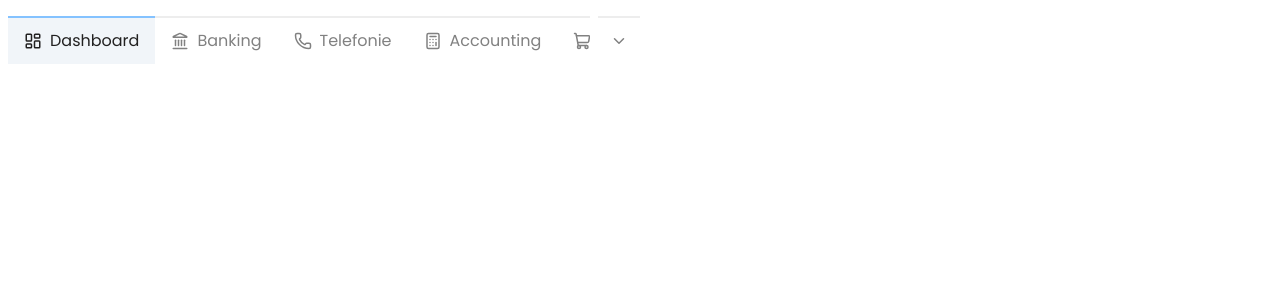
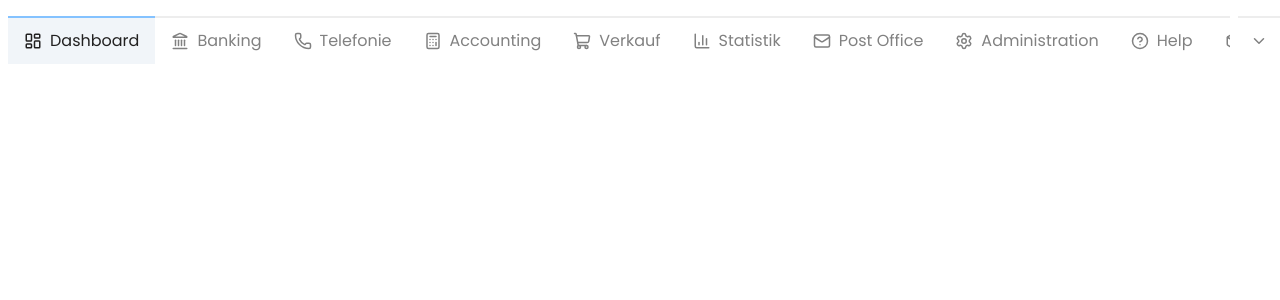
Before and after one commit to Qunitee/test-day-1, a Next.js app: page / in a window 1280 px wide. Shown: the top 300 px of the page. Built offline with nearby package versions, Linux system fonts and the light colour scheme.

Commit message:
refactored dnd components

```diff
--- a/app/page.tsx
+++ b/app/page.tsx
@@ -9,7 +9,7 @@ const TabBarClient = dynamic(
 
 export default function Home() {
   return (
-    <div className="py-2 w-full">
+    <div className="py-2 w-full flex item-center">
       <TabBarClient />
     </div>
   );
--- a/entities/tab-bar/tabs-array.tsx
+++ b/entities/tab-bar/tabs-array.tsx
@@ -19,7 +19,7 @@ export const TabsData: TabBarItem[] = [
     id: '1',
     title: 'Dashboard',
     url: '/dashboard',
-    isPinned: true,
+    isPinned: false,
     isActive: true,
     icon: <LayoutDashboard />,
   },
--- a/entities/tab-bar/components/tab-bar/draggable-tab-bar.tsx
+++ b/src/components/drag-and-drop/draggable-tab-bar/draggable-tab-bar.tsx
@@ -12,9 +12,10 @@ import {
   SortableContext,
 } from '@dnd-kit/sortable';
 import { restrictToHorizontalAxis } from '@dnd-kit/modifiers';
-import { UiDraggableTab } from '@/src/ui/ui-tab/ui-draggable-tab/ui-draggable-tab';
+
 import { UiTabBar } from '@/src/ui/ui-tab/ui-tab-bar/ui-tab-bar';
-import { DraggableTabBarProps } from '@/entities/tab-bar/components/tab-bar/draggable-tab-bar-props';
+import { DraggableTabBarProps } from '@/src/components/drag-and-drop/draggable-tab-bar/draggable-tab-bar-props';
+import { UiDraggableTab } from '@/src/components/drag-and-drop/ui-draggable-tab/ui-draggable-tab';
 
 export function DraggableTabBar({
   tabs,
--- a/widgets/tab-bar-client/tab-bar-client.tsx
+++ b/widgets/tab-bar-client/tab-bar-client.tsx
@@ -1,6 +1,6 @@
 'use client';
 import { useCallback, useEffect, useRef, useState } from 'react';
-import { DraggableTabBar } from '@/entities/tab-bar/components/tab-bar/draggable-tab-bar';
+import { DraggableTabBar } from '@/src/components/drag-and-drop/draggable-tab-bar/draggable-tab-bar';
 import { TabDropdown } from '@/entities/tab-bar/components/tab-bar-dropdown/tab-bar-dropdown';
 import { useTabsStore } from '@/src/store/tabs-store/pinned-tabs.store';
 import { TabsData } from '@/entities/tab-bar/tabs-array';
@@ -33,7 +33,6 @@ export default function TabBarClient() {
     scrollRef.current = el;
   }, []);
 
-  // Ширина закреплённой (sticky) области — точка отсчёта для детекции скрытых вкладок.
   useEffect(() => {
     const el = scrollRef.current;
     if (!el) return;
@@ -58,11 +57,15 @@ export default function TabBarClient() {
     setActiveId(id);
     scrollRef.current
       ?.querySelector<HTMLElement>(`[data-tab-id="${id}"]`)
-      ?.scrollIntoView({ behavior: 'smooth', inline: 'center', block: 'nearest' });
+      ?.scrollIntoView({
+        behavior: 'smooth',
+        inline: 'center',
+        block: 'nearest',
+      });
   };
 
   return (
-    <div className="py-2 w-1/2">
+    <div className="py-2 w-full">
       <div className="relative flex items-center gap-2">
         <DraggableTabBar
           tabs={sortedTabs}
```
Also changed, not shown: src/components/drag-and-drop/ui-draggable-tab/ui-draggable-tab.tsx (renamed from src/ui/ui-tab/ui-draggable-tab/ui-draggable-tab.tsx, +3 -6 lines), src/components/drag-and-drop/draggable-tab-bar/draggable-tab-bar-props.ts (renamed from entities/tab-bar/components/tab-bar/draggable-tab-bar-props.ts), src/components/drag-and-drop/ui-draggable-tab/ui-draggable-tab-props.ts (renamed from src/ui/ui-tab/ui-draggable-tab/ui-draggable-tab-props.ts).
